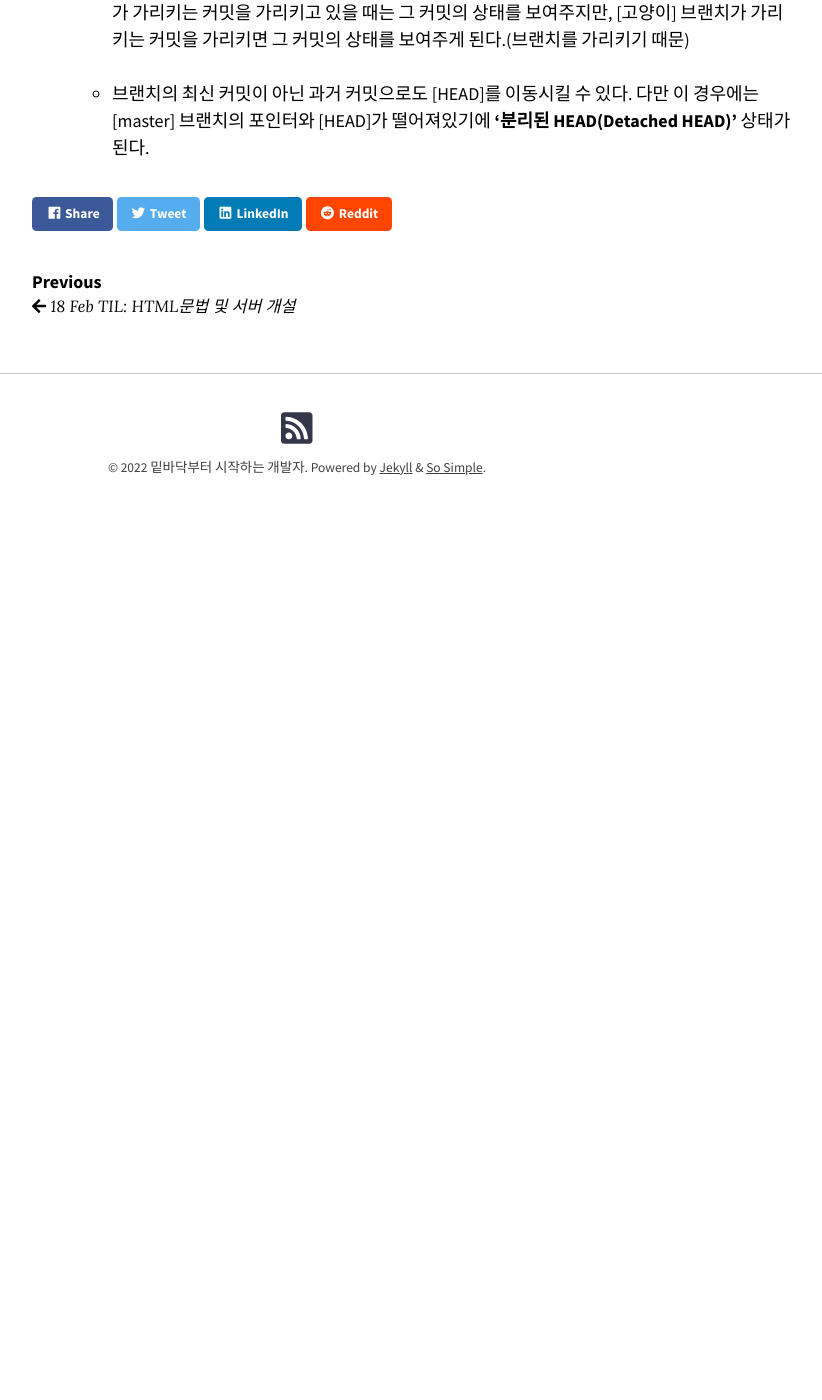
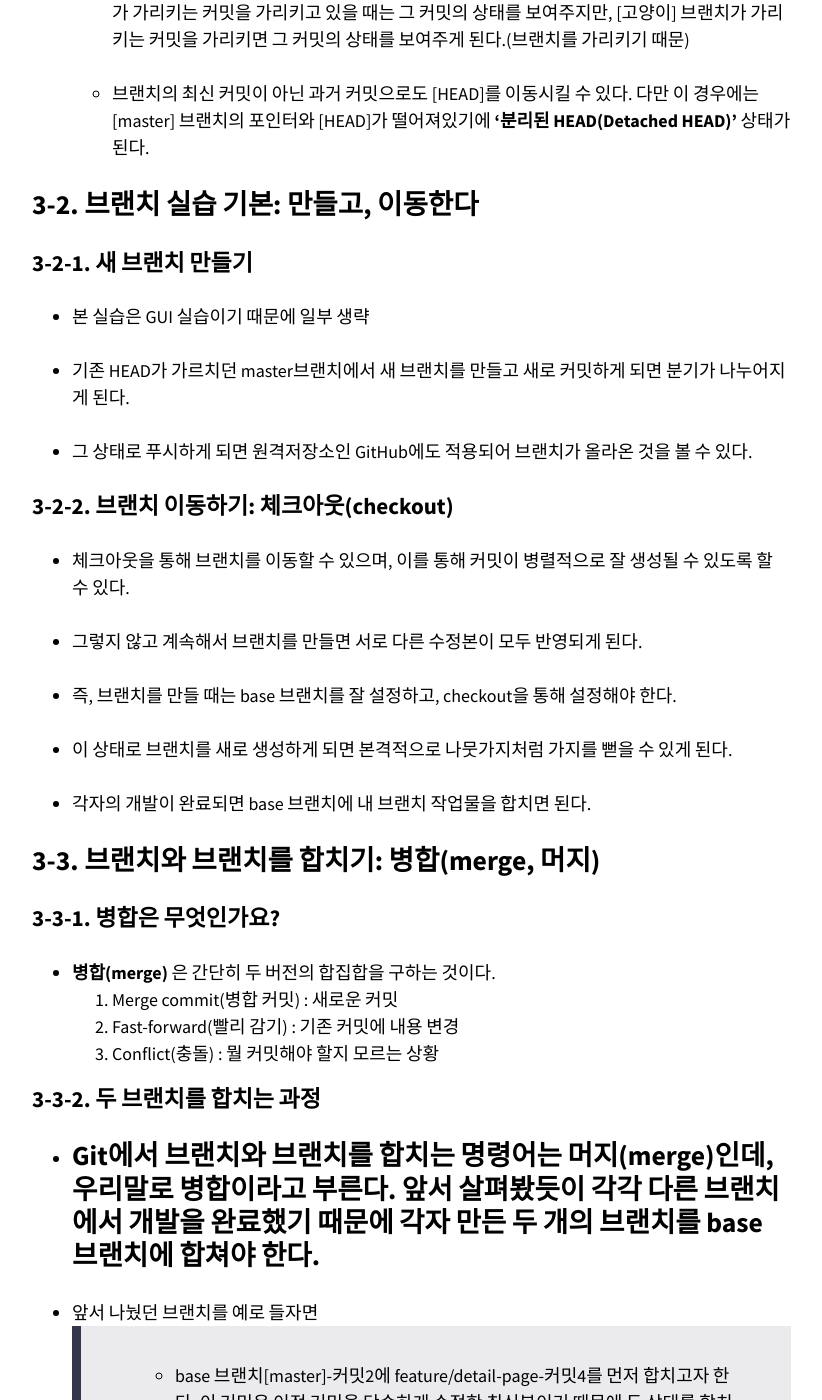
Before and after one commit to stae1102/stae1102.github.io, a Jekyll site: the page built from _posts/2022-02-20-20-Feb-TIL.markdown, in a window 1280 px wide and 1400 px high, scrolled down 11570 px. Shown: the whole window, without its empty margins (343-1165 px from the left). Built offline with Jekyll 4.4.1, drawn with Linux system fonts in a browser that asks for light colours; nearby versions of some CDN libraries; before the commit the page ends 12120 px from its top, so only the background shows below that; some of the changed text lies outside the part shown.

Commit message:
20 Feb TIL 내용 추가

````diff
--- a/_posts/2022-02-20-20-Feb-TIL.markdown
+++ b/_posts/2022-02-20-20-Feb-TIL.markdown
@@ -399,3 +399,70 @@ while(i < alist.length) {
   * **[HEAD]** 라는 특수한 포인터가 그 비법이다. 브랜치 혹은 커밋을 가리키는 포인터이다. 우리는 [HEAD]를 이용해서 브랜치 사이를 마음대로 넘나들 수 있다. [HEAD] 포인터가 [master] 브랜치가 가리키는 커밋을 가리키고 있을 때는 그 커밋의 상태를 보여주지만, [고양이] 브랜치가 가리키는 커밋을 가리키면 그 커밋의 상태를 보여주게 된다.(브랜치를 가리키기 때문)
 
   * 브랜치의 최신 커밋이 아닌 과거 커밋으로도 [HEAD]를 이동시킬 수 있다. 다만 이 경우에는 [master] 브랜치의 포인터와 [HEAD]가 떨어져있기에 **'분리된 HEAD(Detached HEAD)'** 상태가 된다.
+
+## 3-2. 브랜치 실습 기본: 만들고, 이동한다
+
+### 3-2-1. 새 브랜치 만들기
+
+* 본 실습은 GUI 실습이기 때문에 일부 생략
+
+* 기존 HEAD가 가르치던 master브랜치에서 새 브랜치를 만들고 새로 커밋하게 되면 분기가 나누어지게 된다.
+
+* 그 상태로 푸시하게 되면 원격저장소인 GitHub에도 적용되어 브랜치가 올라온 것을 볼 수 있다.
+
+### 3-2-2. 브랜치 이동하기: 체크아웃(checkout)
+
+* 체크아웃을 통해 브랜치를 이동할 수 있으며, 이를 통해 커밋이 병렬적으로 잘 생성될 수 있도록 할 수 있다.
+
+* 그렇지 않고 계속해서 브랜치를 만들면 서로 다른 수정본이 모두 반영되게 된다.
+
+* 즉, 브랜치를 만들 때는 base 브랜치를 잘 설정하고, checkout을 통해 설정해야 한다.
+
+* 이 상태로 브랜치를 새로 생성하게 되면 본격적으로 나뭇가지처럼 가지를 뻗을 수 있게 된다.
+
+* 각자의 개발이 완료되면 base 브랜치에 내 브랜치 작업물을 합치면 된다.
+
+## 3-3. 브랜치와 브랜치를 합치기: 병합(merge, 머지)
+
+### 3-3-1. 병합은 무엇인가요?
+* **병합(merge)** 은 간단히 두 버전의 합집합을 구하는 것이다.
+  1. Merge commit(병합 커밋) : 새로운 커밋
+  2. Fast-forward(빨리 감기) : 기존 커밋에 내용 변경
+  3. Conflict(충돌) : 뭘 커밋해야 할지 모르는 상황
+
+### 3-3-2. 두 브랜치를 합치는 과정
+* Git에서 브랜치와 브랜치를 합치는 명령어는 머지(merge)인데, 우리말로 병합이라고 부른다. 앞서 살펴봤듯이 각각 다른 브랜치에서 개발을 완료했기 때문에 각자 만든 두 개의 브랜치를 base 브랜치에 합쳐야 한다.
+---
+* 앞서 나눴던 브랜치를 예로 들자면
+> * base 브랜치[master]-커밋2에 feature/detail-page-커밋4를 먼저 합치고자 한다. 이 커밋은 이전 커밋을 단순하게 수정한 최신본이기 때문에 두 상태를 합치면 따로 바뀌는 상태 없이 커밋4가 될 것이다.
+>
+> * 커밋2를 가리키고 있던 [master] 브랜치가 빨리 감기를 해서 커밋4를 가리키게 되었다. 새로 추가되거나 충돌나는 것 없이 그냥 앞으로 이동하기만 하면 되어서 '빨리 감기'라고 부른다. 이제 [master] 브랜치는 [feature/detail-page] 브랜치의 새로운 코드가 반영된 버전이 되었다.
+>
+> * [feature/detail-page] 브랜치의 모든 내용이 [master] 브랜치에 반영되었으니 [feature/detail-page] 브랜치는 삭제한다.
+>
+> * 하지만, [feature/cart] 브랜치에서의 커밋은 [master] 브랜치가 가리키는 커밋4와 [feature/cart] 브랜치가 가리키는 커밋5는 커밋2를 중심으로 상태가 바뀌었기 때문에 병합 커밋이 될 것이다. 커밋4와 커밋5를 합치는 병합 커밋을 만드는 것이다.
+> * 두 브랜치를 합치면서 새로운 병합 커밋은 둘 중 어디든 올릴 수 있으니 상황에 따라 선택하면 된다.
+
+## 3-4. 앗! 둘이 똑같은 코드를 고쳤어요: 충돌(conflict) 해결하기
+
+### 3-4-1. 브랜치 합치기 실습: 병합 커밋 및 충돌 해결
+* 커밋3과 커밋4은 서로 다른 분기에 있어서 병합 커밋을 만들면서 코드를 합쳐야 한다.
+* **꿀팁**: 혹시 병합하다 코드가 깨질 수 있으니 병합할 때는 다 같이 쓰는 브랜치 말고 내 전용 브랜치에서 먼저 병합하고 문제가 없는지 확인한다.
+* 병합된 커밋이 문제가 없는 것을 확인하고 나서 병합 커밋을 브랜치에 반영한다.
+
+#### 병합 충돌 발생
+* 서로 다른 코드를 작성하여 병합 충돌이 발생할 수 있다.
+```
+<<<<<<< HEAD
+3. 장바구니 담기
+=======
+3. 디테일 페이지 보여주기
+>>>>>>> master
+```
+
+* 위처럼 베이스 브랜치인 [feature/cart] 브랜치의 코드가, 아래는 병합의 대상인 [master] 브랜치의 코드가 보인다.
+* 이를 수정하기 위해서는 필요없는 텍스트를 모두 삭제한 후 `Crtl + S`로 저장
+* 모든 충돌이 해결된 후 스테이지로 Add하고 최종적으로 커밋해준다.
+* 이후 푸시하여 원격저장소에도 반영한다.
+
+## 3-5. 브랜치를 합치는 예의바른 방법: 풀 리퀘스트
````
